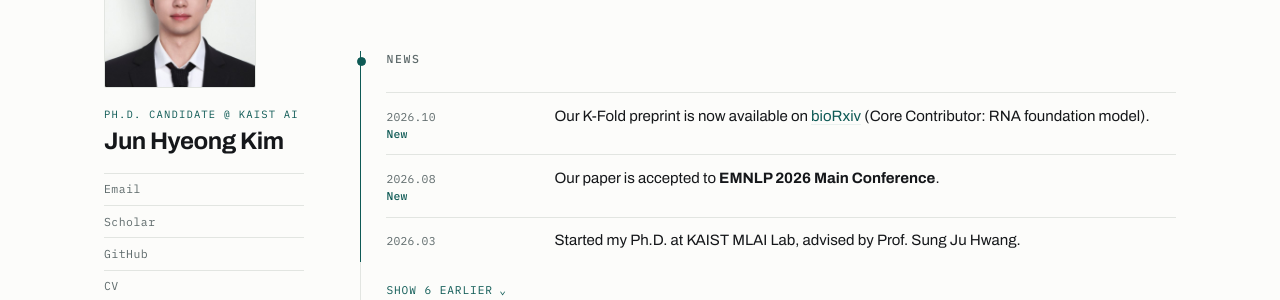
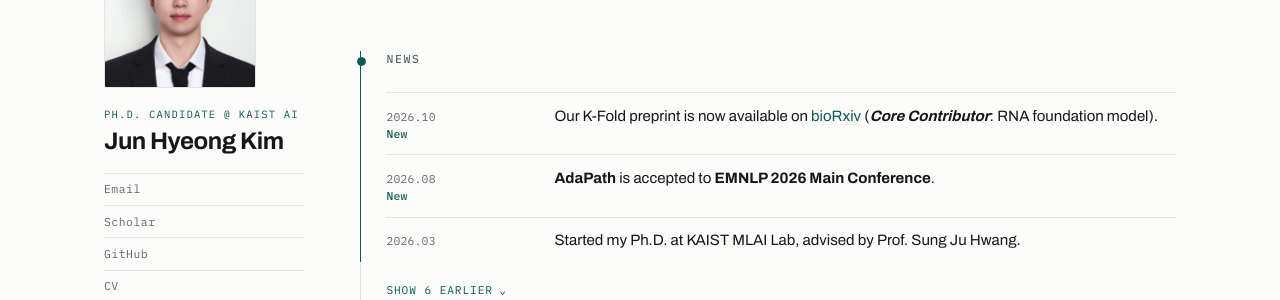
Before and after one commit to Jun-Hyeong-Kim/Jun-Hyeong-Kim.github.io, a Jekyll site: the page built from _pages/about.md, in a window 1280 px wide and 900 px high, scrolled down 309 px. Shown: the part 152-452 px from the top of the window. Built offline with Jekyll 4.4.1, drawn with Linux system fonts in a browser that asks for light colours.

Commit message:
Emphasize the contribution role and name AdaPath in the News
- Core Contributor set in bold italic
- "Our paper is accepted to EMNLP 2026 Main Conference" names AdaPath, since
  the generic phrasing left the reader guessing which paper

```diff
--- a/_data/news.yml
+++ b/_data/news.yml
@@ -2,10 +2,10 @@
 # text 에는 HTML 태그를 써도 됩니다 (<strong>, <a href="...">).
 
 - date: "2026.10"
-  text: 'Our K-Fold preprint is now available on <a href="https://www.biorxiv.org/content/10.64898/2026.10.26.760299v1">bioRxiv</a> (Core Contributor: RNA foundation model).'
+  text: 'Our K-Fold preprint is now available on <a href="https://www.biorxiv.org/content/10.64898/2026.10.26.760299v1">bioRxiv</a> (<em><strong>Core Contributor</strong></em>: RNA foundation model).'
 
 - date: "2026.08"
-  text: 'Our paper is accepted to <strong>EMNLP 2026 Main Conference</strong>.'
+  text: '<strong>AdaPath</strong> is accepted to <strong>EMNLP 2026 Main Conference</strong>.'
 
 - date: "2026.03"
   text: 'Started my Ph.D. at KAIST MLAI Lab, advised by Prof. Sung Ju Hwang.'
```
